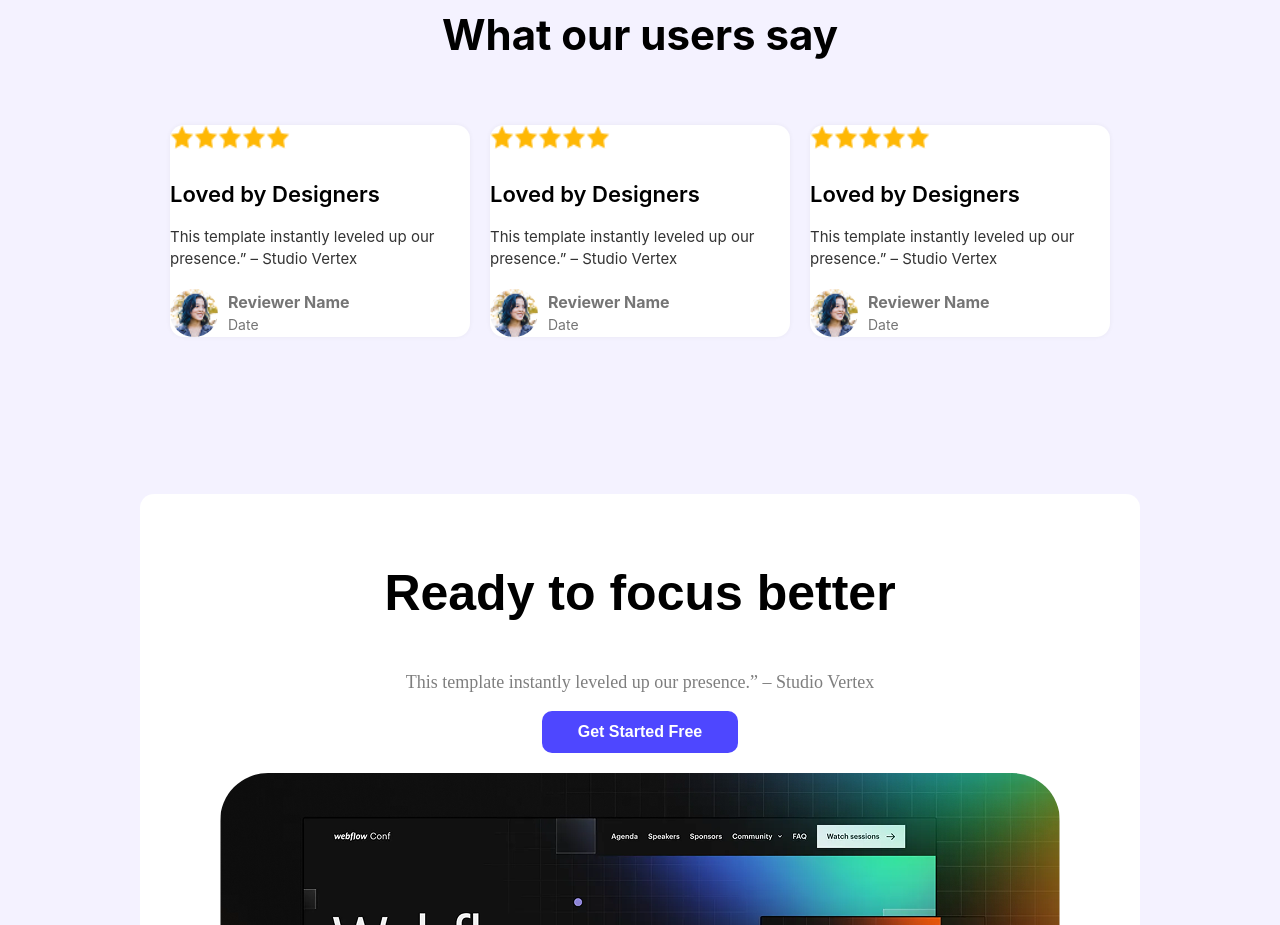
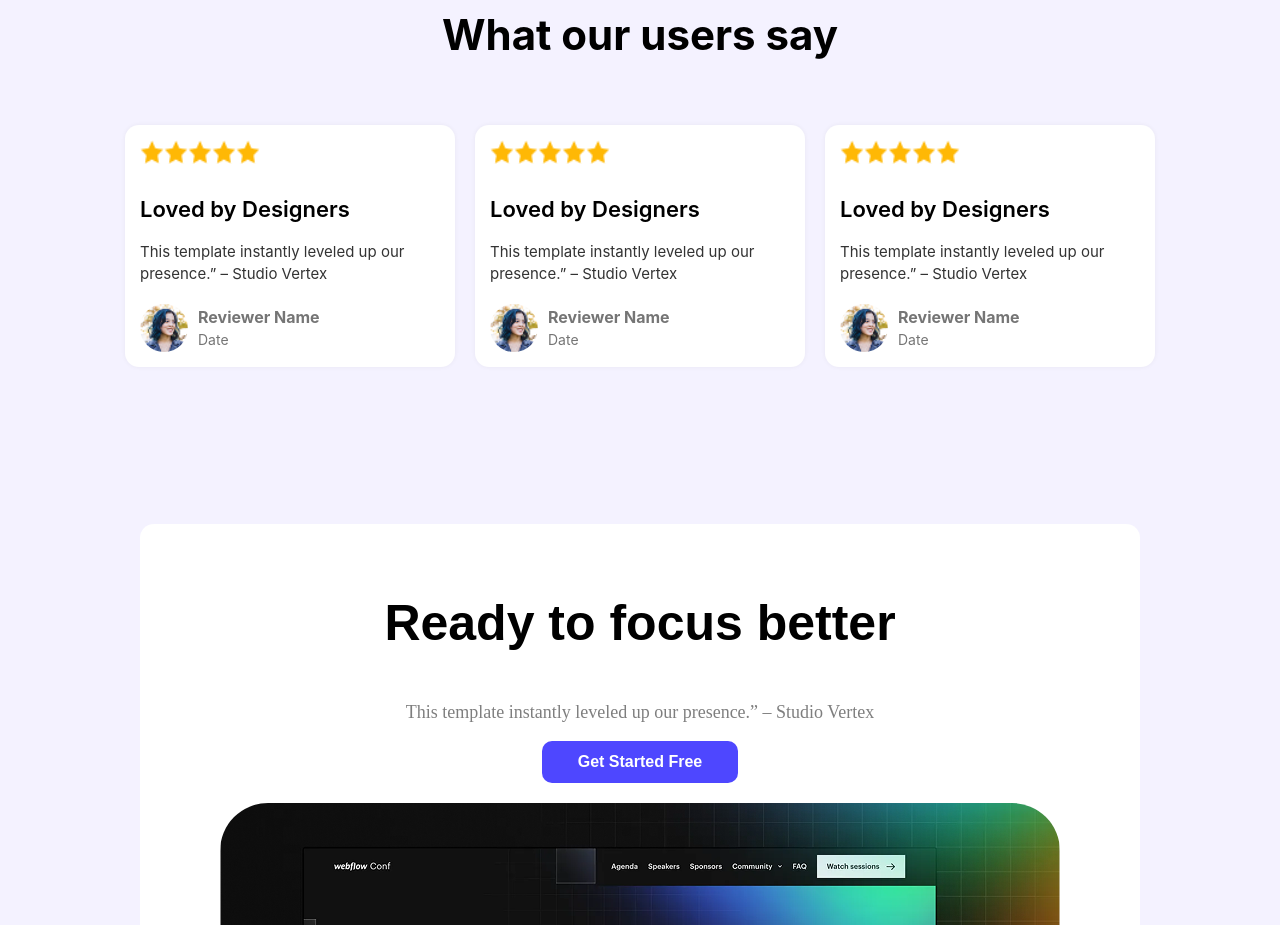
Before and after one commit to I-Ridwan-22/ui-product, a plain HTML site: page index.html in a window 1280 px wide. Shown: the part 1880-2805 px from the top of the page. Drawn offline with Linux system fonts and the light colour scheme.

Commit message:
Final check and necessary modifications

```diff
--- a/styles/style.css
+++ b/styles/style.css
@@ -162,7 +162,7 @@ body{
 }
 .review-card {
     background-color: white;
-    padding: 20;
+    padding: 15px;
     border-radius: 14px;
     width: 300px;
     box-shadow: 0 0 5px rgba(0,0,0,0.05);
@@ -222,29 +222,24 @@ body{
     margin-top: 92px;
     font-family: 'Inter', sans-serif;
 }
-
 #contact-left {
     margin-top: 120px;
 }
-
 #contact-heading {
     font-size: 97px;
     font-weight: bolder;
     line-height: 1.1;
     margin-top: -8px;
 }
-
 #contact-form .form-group {
     margin-bottom: 16px;
 }
-
 .form-label {
     display: block;
     font-size: 18px;
     font-weight: bold;
     margin: 16px 0 4px;
 }
-
 #contact-form input,
 #contact-form textarea {
     width: 100%;
@@ -255,13 +250,11 @@ body{
     margin-top: 4px;
     box-sizing: border-box;
 }
-
 #contact-form input::placeholder,
 #contact-form textarea::placeholder {
     font-size: 20px;
     font-weight: 400;
 }
-
 #submit-button {
     background-color: #4E47FF;
     color: white;
```
